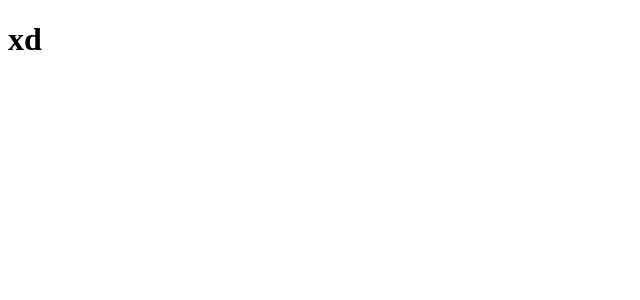
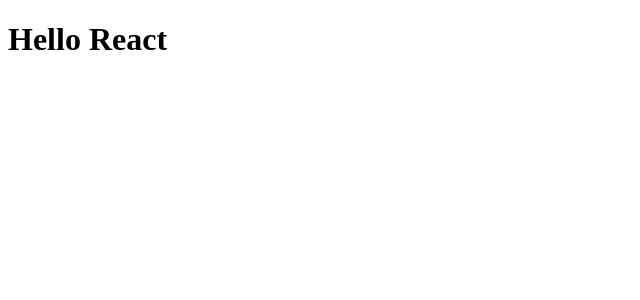
Before and after one commit to burakbehlull/portfolio-v2, a React (Vite) app in the folder client/: page / in a window 1280 px wide. Shown: the top 300 px of the page, without its empty margins (0-640 px from the left). Built offline with nearby package versions, Linux system fonts and the light colour scheme.

Commit message:
feat: Add Sass package to the project

```diff
--- a/client/package.json
+++ b/client/package.json
@@ -10,7 +10,8 @@
   },
   "dependencies": {
     "react": "^18.2.0",
-    "react-dom": "^18.2.0"
+    "react-dom": "^18.2.0",
+    "sass": "^1.62.1"
   },
   "devDependencies": {
     "@types/react": "^18.0.28",
--- a/client/src/App.tsx
+++ b/client/src/App.tsx
@@ -4,7 +4,7 @@
 
   return (
     <div className="App">
-      <h1>xd</h1>
+      <h1>Hello React</h1>
     </div>
   )
 }
```
Also changed, not shown: 1 other file (tests, documents, lock files or other folders).
